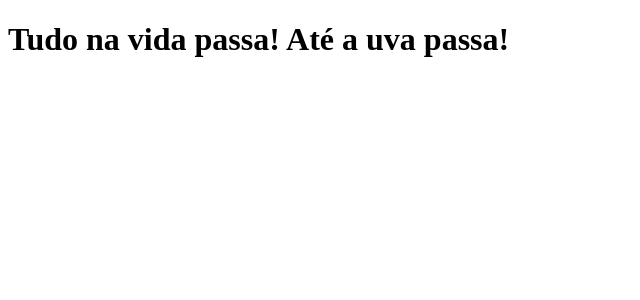
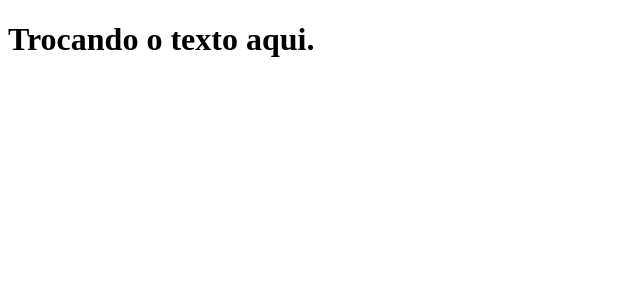
Before and after one commit to marcelodaros/clone-tabnews, a Next.js app: page / in a window 1280 px wide. Shown: the top 300 px of the page, without its empty margins (0-640 px from the left). Built offline with nearby package versions, Linux system fonts and the light colour scheme.

Commit message:
Atualizando o index.js

```diff
--- a/pages/index.js
+++ b/pages/index.js
@@ -1,5 +1,5 @@
 function Home() {
-    return <h1>Tudo na vida passa! Até a uva passa!</h1>
+    return <h1>Trocando o texto aqui.</h1>
 }
 
 export default Home;
```
